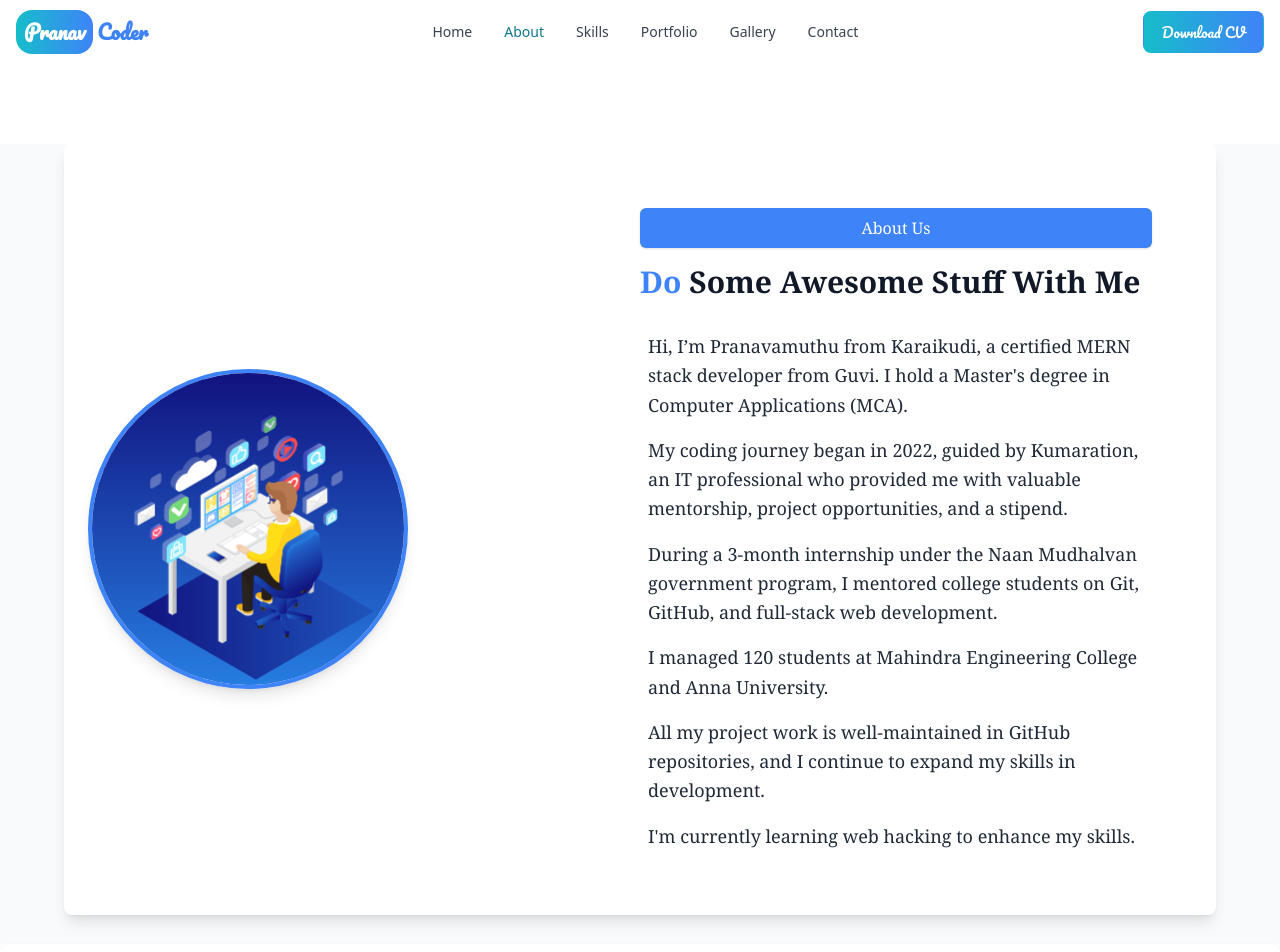
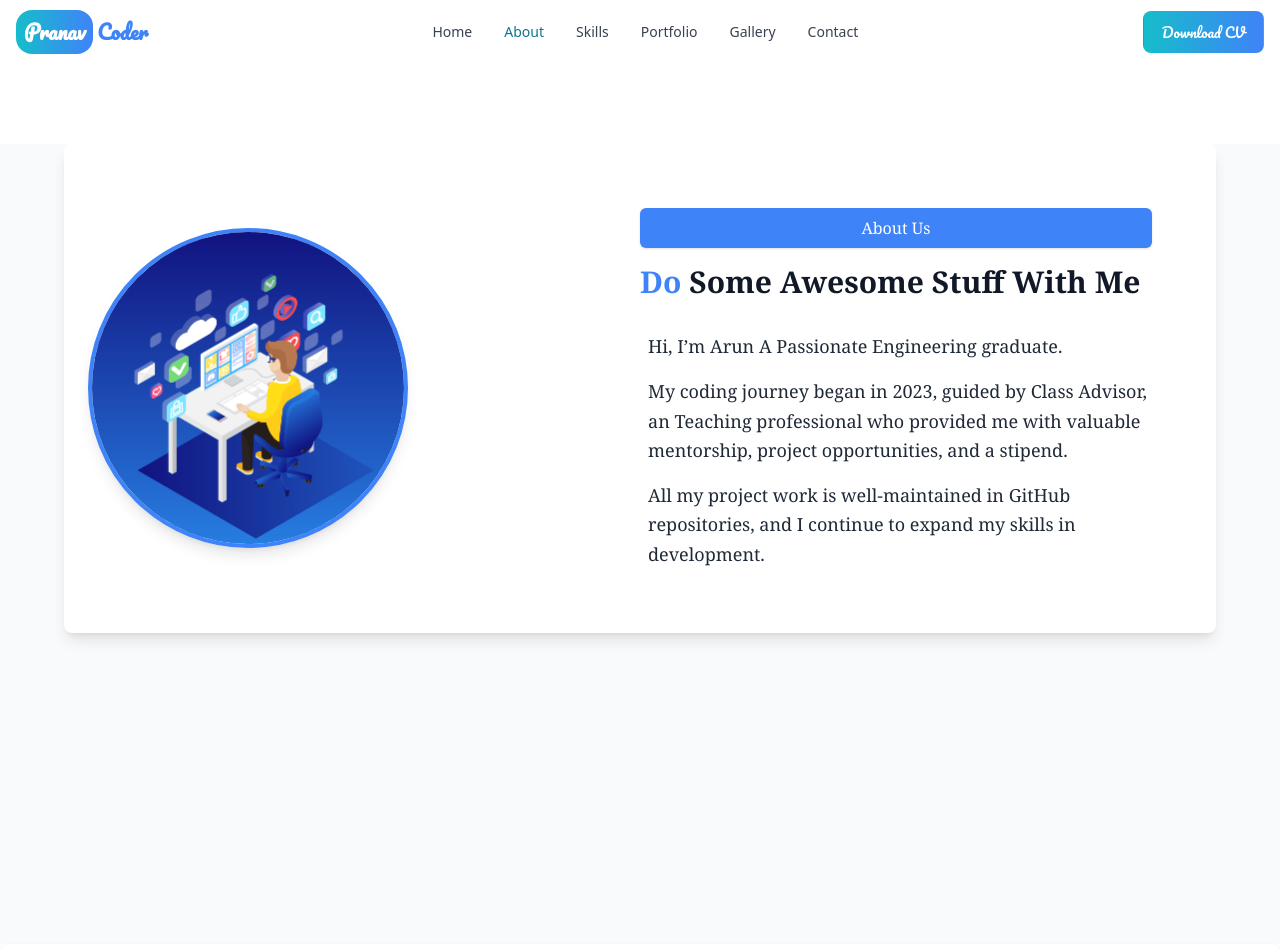
Before and after one commit to arunit11/personal_site, a React (Vite) app: page /about in a window 1280 px wide. Shown: the top 952 px of the page. Built offline with nearby package versions, Linux system fonts and the light colour scheme.

Commit message:
Update About.jsx

```diff
--- a/src/pages/About.jsx
+++ b/src/pages/About.jsx
@@ -31,32 +31,17 @@ const About = () => {
           {/* About Content */}
           <p className="mt-4 text-lg leading-relaxed text-gray-800 dark:text-gray-300 flex items-center">
             <i className="fas fa-map-marker-alt text-blue-500 mr-2"></i>
-            Hi, I’m Pranavamuthu from Karaikudi, a certified MERN stack developer from Guvi. I hold a Master's degree in Computer Applications (MCA).
+            Hi, I’m Arun A Passionate Engineering graduate.
           </p>
 
           <p className="mt-4 text-lg leading-relaxed text-gray-800 dark:text-gray-300 flex items-center">
             <i className="fas fa-code text-blue-500 mr-2"></i>
-            My coding journey began in 2022, guided by Kumaration, an IT professional who provided me with valuable mentorship, project opportunities, and a stipend.
-          </p>
-
-          <p className="mt-4 text-lg leading-relaxed text-gray-800 dark:text-gray-300 flex items-center">
-            <i className="fas fa-users text-blue-500 mr-2"></i>
-            During a 3-month internship under the Naan Mudhalvan government program, I mentored college students on Git, GitHub, and full-stack web development.
-          </p>
-
-          <p className="mt-4 text-lg leading-relaxed text-gray-800 dark:text-gray-300 flex items-center">
-            <i className="fas fa-chalkboard-teacher text-blue-500 mr-2"></i>
-            I managed 120 students at Mahindra Engineering College and Anna University.
+            My coding journey began in 2023, guided by Class Advisor, an Teaching professional who provided me with valuable mentorship, project opportunities, and a stipend.
           </p>
 
           <p className="mt-4 text-lg leading-relaxed text-gray-800 dark:text-gray-300 flex items-center">
             <i className="fas fa-laptop-code text-blue-500 mr-2"></i>
             All my project work is well-maintained in GitHub repositories, and I continue to expand my skills in development.
-          </p>
-
-          <p className="mt-4 text-lg leading-relaxed text-gray-800 dark:text-gray-300 flex items-center">
-            <i className="fas fa-lock text-blue-500 mr-2"></i>
-            I'm currently learning web hacking to enhance my skills.
           </p>
         </div>
       </div>
```
